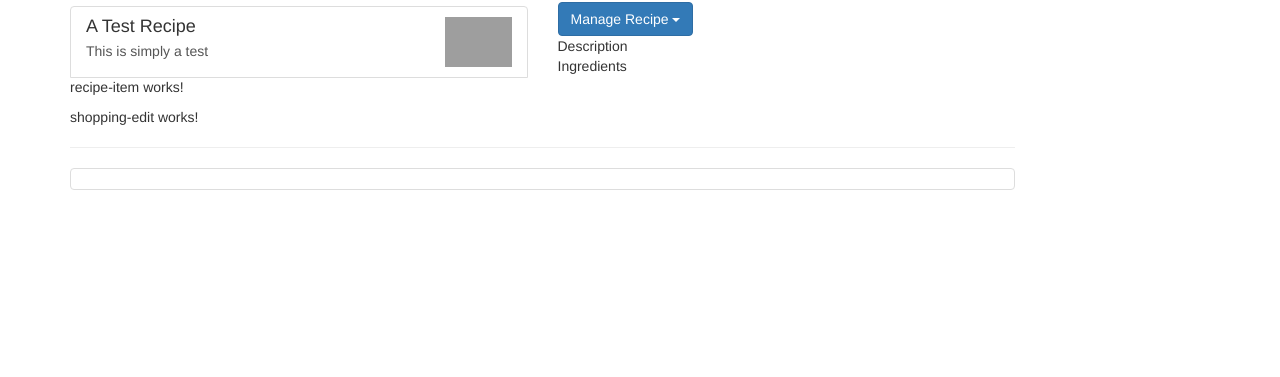
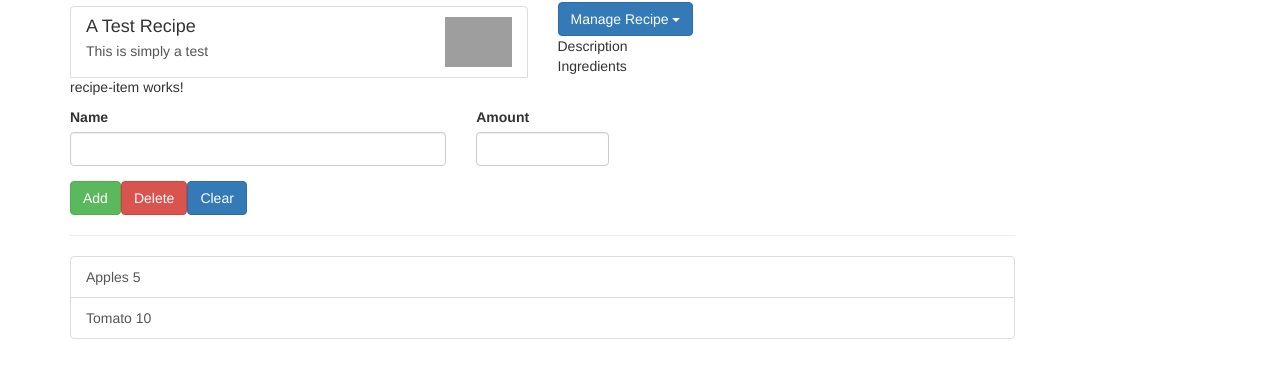
Before and after one commit to ShairaChristine/shopping-and-recipe-app, an Angular app: page / in a window 1280 px wide. Shown: the part 141-518 px from the top of the page. Built offline with nearby package versions, Linux system fonts and the light colour scheme; grey boxes are pictures that could not be loaded.

Commit message:
Shopping list >> Added a shopping list edit section

```diff
--- a/src/app/shopping-list/shopping-edit/shopping-edit.component.html
+++ b/src/app/shopping-list/shopping-edit/shopping-edit.component.html
@@ -1 +1,25 @@
-<p>shopping-edit works!</p>
+<!-- // SHOPPING EDIT -->
+
+<div class="row">
+    <div class="col-xs-12">
+        <form>
+            <div class="row">
+                <div class="col-sm-5 form-group">
+                    <label for="name">Name</label>
+                    <input type="text" class="form-control" id="name">
+                </div>
+                <div class="col-sm-2 form-group">
+                    <label for="amount">Amount</label>
+                    <input type="number" id="amount" class="form-control">
+                </div>
+            </div>
+            <div class="row">
+                <div class="col-xs-12">
+                    <button class="btn btn-success" type="submite">Add</button>
+                    <button class="btn btn-danger" type="button">Delete</button>
+                    <button class="btn btn-primary" type="button">Clear</button>
+                </div>
+            </div>
+        </form>
+    </div>
+</div>
--- a/src/app/shopping-list/shopping-list.component.html
+++ b/src/app/shopping-list/shopping-list.component.html
@@ -3,7 +3,12 @@
         <app-shopping-edit></app-shopping-edit>
         <hr>
         <ul class="list-group">
-            <a class="list-group-item" style="cursor: pointer;"></a>
+            <a
+                class="list-group-item"
+                style="cursor: pointer;"
+                *ngFor="let ingredient of ingredients">
+                {{ingredient.name}} {{ingredient.amount}}
+            </a>
         </ul>
     </div>
 </div>
--- a/src/app/shopping-list/shopping-list.component.ts
+++ b/src/app/shopping-list/shopping-list.component.ts
@@ -1,4 +1,6 @@
 import { Component, OnInit } from '@angular/core';
+
+import { Ingredient } from '../shared/ingredient.model';
 
 @Component({
   selector: 'app-shopping-list',
@@ -6,7 +8,11 @@
   styleUrls: ['./shopping-list.component.css']
 })
 export class ShoppingListComponent implements OnInit {
-  ingredients = [];
+  ingredients: Ingredient[] = [
+    new Ingredient('Apples', 5),
+    new Ingredient('Tomato', 10)
+  ];
+
   constructor() { }
 
   ngOnInit(): void {
```
